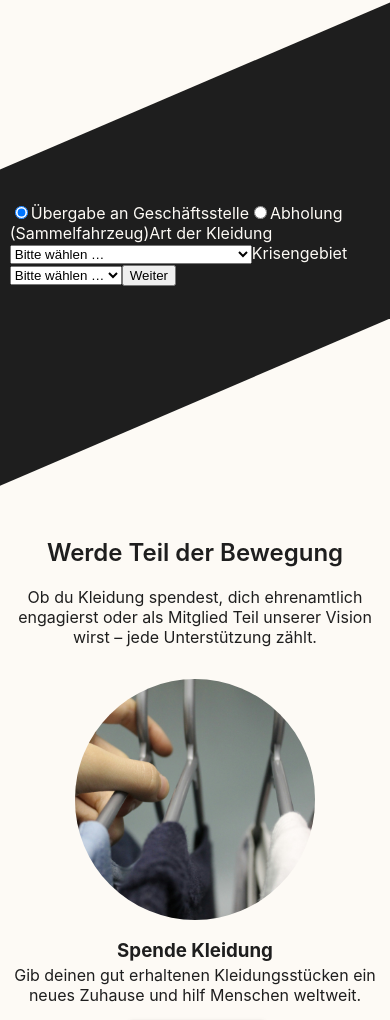
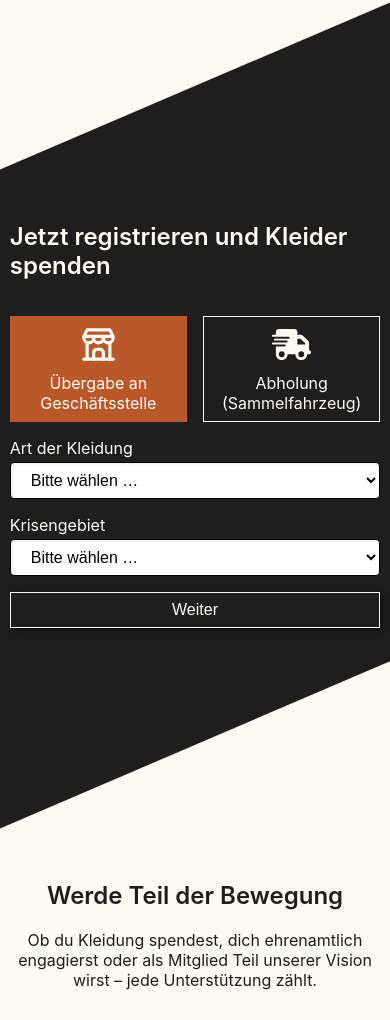
Before and after one commit to Floelly/KleiderspendenRegistrierung, a React (Vite) app: page / in a window 390 px wide. Shown: the part 6351-7371 px from the top of the page. Built offline with nearby package versions, Linux system fonts and the light colour scheme.

Commit message:
styling of registration form done :)

```diff
--- a/src/components/forms/RegistrationForm.jsx
+++ b/src/components/forms/RegistrationForm.jsx
@@ -1,6 +1,79 @@
 import { useForm } from 'react-hook-form';
+import Button from '../ui/Button.jsx'
+import Select from '../ui/Select.jsx';
+import Input from '../ui/Input.jsx';
+import styled from 'styled-components';
+import { FaTruckFast } from "react-icons/fa6";
+import { TbBuildingStore } from "react-icons/tb";
 
 const sleep = (ms) => new Promise((res) => setTimeout(res, ms));
+
+const FormGrid = styled.form`
+  display: flex;
+  flex-direction: column;
+  gap: ${({theme}) => theme.spacing.m};
+
+  @media screen AND (min-width: ${({theme}) => theme.breakpoints.m}) {
+    max-width: ${({theme}) => theme.breakpoints.l};
+    width: 90%;
+    margin: 0 auto;
+  }
+`;
+
+const GridLabel = styled.label`
+    display: grid;
+    grid-template-columns: 1fr;
+    gap: ${({theme}) => theme.spacing.xs};
+
+    @media screen AND (min-width: ${({theme}) => theme.breakpoints.m}) {
+        grid-template-columns: 1fr 2fr;
+        align-items: center;
+        gap: ${({theme}) => theme.spacing.m};
+
+        & > span {
+            text-align:right;
+        }
+  }
+`
+
+const ModeWrapper = styled.div`
+    display: grid;
+    grid-template-columns: 1fr 1fr;
+    gap: ${({theme}) => theme.spacing.m};
+    text-align: center;
+`
+
+const HiddenRadio = styled.input.attrs({ type: 'radio' })`
+  position: absolute;
+  opacity: 0;
+  width: 0;
+  height: 0;
+
+  &:checked + label {
+    background-color: ${({theme}) => theme.colors.primary};
+    border-color: ${({theme}) => theme.colors.primary};
+  }
+`;
+
+const RadioLabel = styled.label`
+  display: block;
+  //align-items: center;
+  //gap: ${({theme}) => theme.spacing.xs};
+  padding: ${({theme}) => theme.spacing.s} ${({theme}) => theme.spacing.m};
+  border: 1px solid;
+  cursor: pointer;
+  user-select: none;
+  transition: background-color 0.3s, border-color 0.3s, color 0.3s;
+
+  &:hover {
+    border-color: ${({theme}) => theme.colors.primary};
+  }
+`;
+
+const IconWrapper = styled.p`
+    margin:0;
+    font-size: ${({theme}) => theme.sizes.iconSize};
+`
 
 export default function RegistrationForm({ onSuccess }) {
   const { register, handleSubmit, watch } = useForm({
@@ -26,29 +99,38 @@ export default function RegistrationForm({ onSuccess }) {
   const mode = watch('mode');
 
   return (
-    <form onSubmit={handleSubmit(onSubmit)}>
+    <FormGrid onSubmit={handleSubmit(onSubmit)}>
+        <h2>Jetzt registrieren und Kleider spenden</h2>
         {/* 1) Modus */}
-      <label>
-        <input
-          type="radio"
+        <ModeWrapper>
+            <HiddenRadio
+                id="handover"
                 value="handover"
                 {...register('mode')}
+                name="mode"
                 />
-        Übergabe an Geschäftsstelle
-      </label>
-      <label>
-        <input
-          type="radio"
+            <RadioLabel htmlFor="handover">
+                <IconWrapper><TbBuildingStore /></IconWrapper>
+                <span>Übergabe an Geschäftsstelle</span>
+            </RadioLabel>
+            <HiddenRadio
+                id="pickup"
                 value="pickup"
                 {...register('mode')}
+                name="mode"
             />
-        Abholung (Sammelfahrzeug)
-      </label>
-      {mode === 'pickup' && (
+            <RadioLabel htmlFor="pickup">
+                <IconWrapper><FaTruckFast/></IconWrapper>
+                <span>Abholung (Sammelfahrzeug)</span>
+            </RadioLabel>
+        </ModeWrapper>
+
+      { /* 1.5) Adress */
+      mode === 'pickup' && (
         <>
-            <label>
-                Postleitzahl
-                <input
+            <GridLabel>
+                <span>Postleitzahl</span>
+                <Input
                     type="text"
                     inputMode='numeric'
                     pattern="\d{5}"
@@ -56,35 +138,38 @@ export default function RegistrationForm({ onSuccess }) {
                     required
                     {...register('postalCode')}
                     placeholder="PLZ" />
-            </label>
-            <label>
-                Straße
-                <input
+            </GridLabel>
+            <GridLabel>
+                <span>Straße</span>
+                <Input
                     type="text"
                     required
                     {...register('street')}
                     placeholder="Straße" />
-            </label>
-            <label>
-                Hausnummer
-                <input
+            </GridLabel>
+            <GridLabel>
+                <span>Hausnummer</span>
+                <Input
                     type="text"
-                    pattern="/^[0-9]{1,4}[a-zA-Z]?(-[0-9]{1,4})?$/"
+                    pattern="^[0-9]{1,4}[a-zA-Z]?(-[0-9]{1,4})?$"
                     required
                     {...register('houseNumber')}
                     placeholder="Hausnummer" />
-            </label>
-            <label>
-            Zusatzbemerkung
-            <input type="text" {...register('additionalInfo')} placeholder="z.B. 3. Stock, links" />
-            </label>
+            </GridLabel>
+            <GridLabel>
+                <span>Zusatzbemerkung</span>
+                <Input
+                    type="text"
+                    {...register('additionalInfo')}
+                    placeholder="z.B. 3. Stock, links" />
+            </GridLabel>
         </>
       )}
 
       {/* 2) Kleiderart */}
-      <label>
-        Art der Kleidung
-        <select required {...register('clothes')}>
+      <GridLabel>
+        <span>Art der Kleidung</span>
+        <Select required {...register('clothes')}>
           <option value="" disabled>Bitte wählen …</option>
           <option value="Oberteile (T‑Shirts, Blusen, Hemden)">Oberteile (T‑Shirts, Blusen, Hemden)</option>
           <option value="Hosen & Röcke">Hosen & Röcke</option>
@@ -92,22 +177,22 @@ export default function RegistrationForm({ onSuccess }) {
           <option value="shoes">Schuhe</option>
           <option value="Kinder­kleidung">Kinder­kleidung</option>
           <option value="Gemischte Kleiderspende">Gemischte Kleiderspende</option>
-        </select>
-      </label>
+        </Select>
+      </GridLabel>
 
       {/* 3) Krisenregion */}
-      <label>
-        Krisengebiet
-        <select required {...register('region')}>
+      <GridLabel>
+        <span>Krisengebiet</span>
+        <Select required {...register('region')}>
           <option value="" disabled>Bitte wählen …</option>
           <option value="Ukraine">Ukraine</option>
           <option value="Gaza">Gaza</option>
           <option value="Sudan">Sudan</option>
           <option value="Afghanistan">Afghanistan</option>
-        </select>
-      </label>
+        </Select>
+      </GridLabel>
 
-      <button type="submit">Weiter</button>
-    </form>
+      <Button type="submit">Weiter</Button>
+    </FormGrid>
   );
 }
--- /dev/null
+++ b/src/components/ui/Input.jsx
@@ -0,0 +1,17 @@
+import styled from 'styled-components';
+
+const Input = styled.input`
+  font-size: ${({ theme }) => theme.fontSizes.body};
+  padding: ${({ theme }) => theme.spacing.s} ${({ theme }) => theme.spacing.m};
+  border: 1px solid;
+  border-radius: 4px;
+  box-shadow: inset 1px 1px 3px rgba(0,0,0,0.1);
+  transition: border-color 0.3s ease;
+  outline-offset: 2px;
+
+  &:focus {
+    border-color: ${({ theme }) => theme.colors.primary};
+    outline: 2px solid ${({ theme }) => theme.colors.primaryLight};
+  }
+`;
+export default Input;
--- /dev/null
+++ b/src/components/ui/Select.jsx
@@ -0,0 +1,19 @@
+import styled from "styled-components";
+
+const Select = styled.select`
+  font-size: ${({ theme }) => theme.fontSizes.body};
+  padding: ${({ theme }) => theme.spacing.s} ${({ theme }) => theme.spacing.m};
+  border: 1px solid;
+  border-radius: 4px;
+  background: white;
+  box-shadow: inset 1px 1px 3px rgba(0,0,0,0.1);
+  transition: border-color 0.3s ease;
+  outline-offset: 2px;
+
+  &:focus {
+    border-color: ${({ theme }) => theme.colors.primary};
+    outline: 2px solid ${({ theme }) => theme.colors.primaryLight};
+  }
+`;
+
+export default Select;
```
Lines whose indentation alone changed are shown as unchanged.
